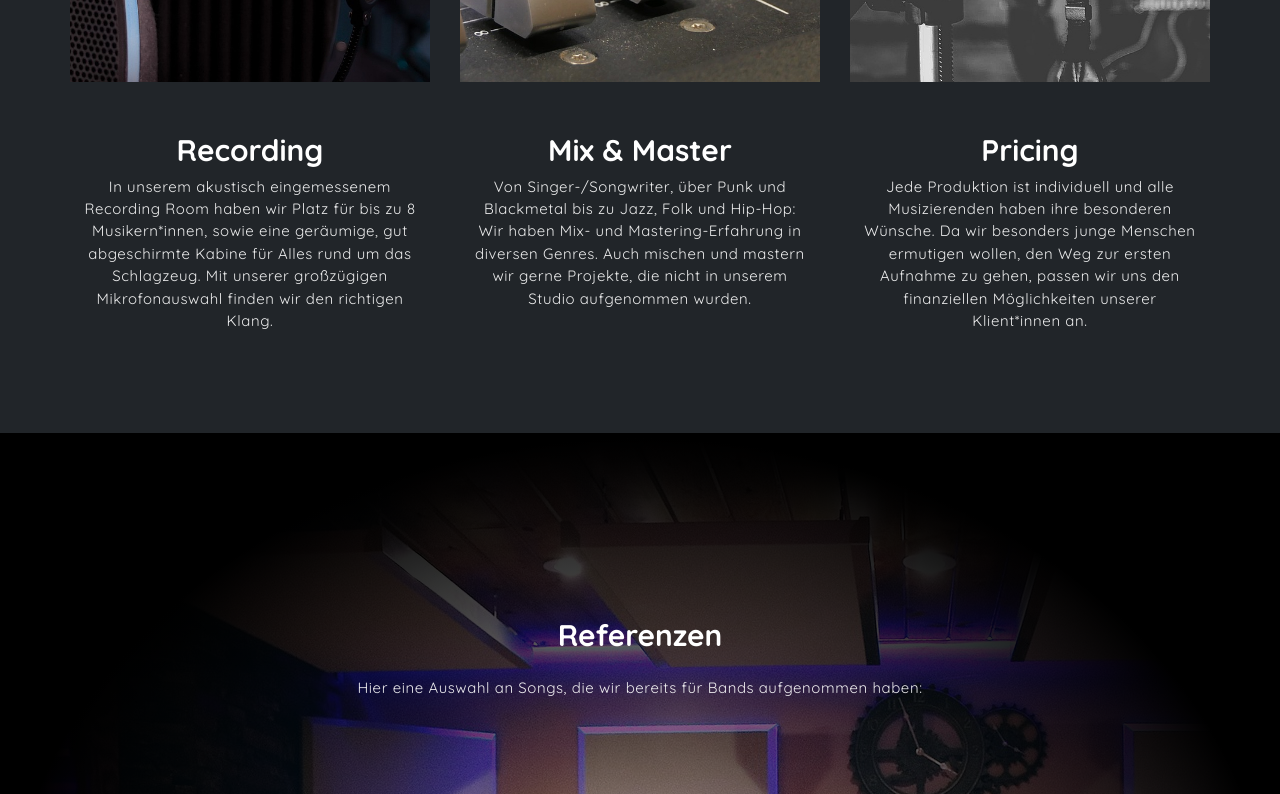
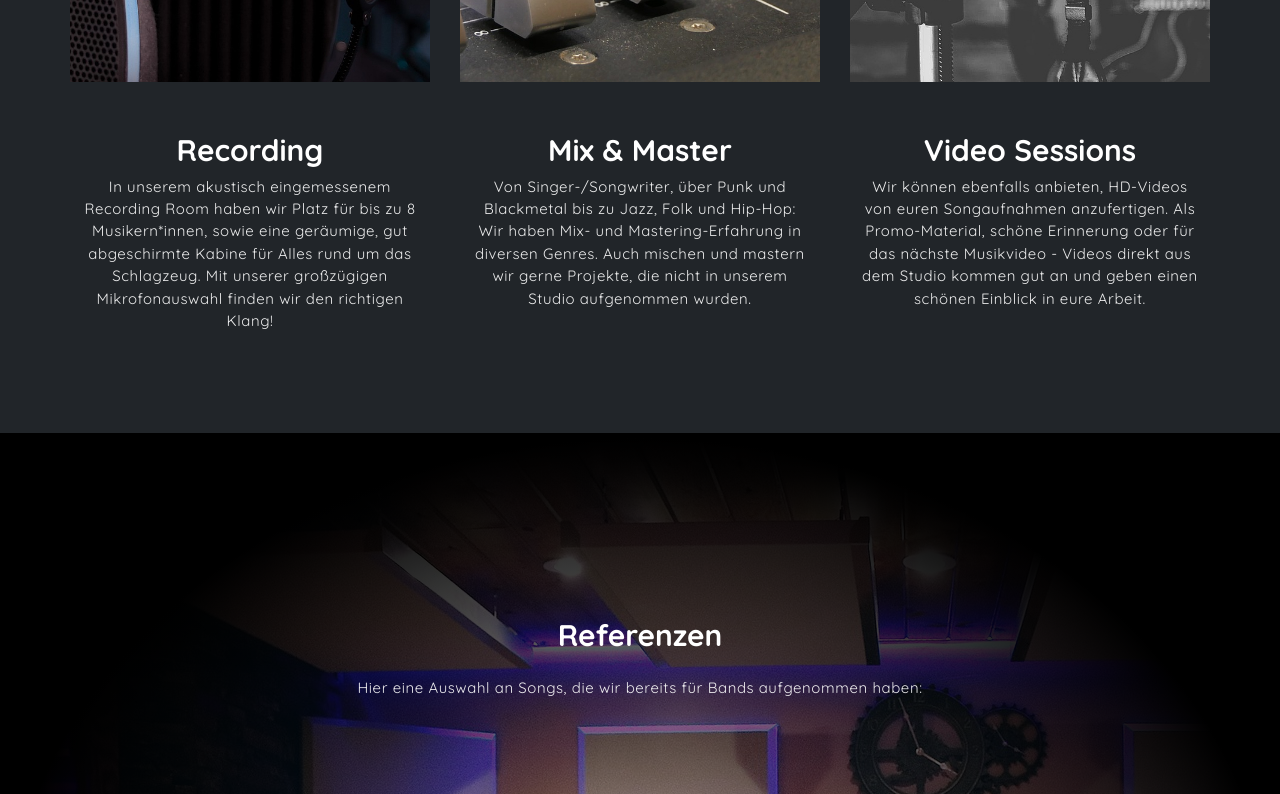
Before and after one commit to mikeAudio/mikeAudio.github.io, a website: page index.html in a window 1280 px wide. Shown: the part 1580-2374 px from the top of the page. Drawn offline with Linux system fonts and the light colour scheme.

Commit message:
Add VIdeo session text

```diff
--- a/index.html
+++ b/index.html
@@ -93,7 +93,7 @@
                     <h1 class="title">Recording</h1>
                     <p>In unserem akustisch eingemessenem Recording Room haben wir Platz für bis zu 8 Musikern*innen,
                         sowie eine geräumige, gut abgeschirmte Kabine für Alles rund um das Schlagzeug. Mit unserer großzügigen
-                        Mikrofonauswahl finden wir den richtigen Klang.</p>
+                        Mikrofonauswahl finden wir den richtigen Klang!</p>
                 </div>
             </div>
 
@@ -119,10 +119,10 @@
                     <div class="card-body"></div>
                 </a>
                 <div class="des">
-                    <h1 class="title">Pricing</h1>
-                    <p>Jede Produktion ist individuell und alle Musizierenden haben ihre besonderen Wünsche.
-                        Da wir besonders junge Menschen ermutigen wollen, den Weg
-                        zur ersten Aufnahme zu gehen, passen wir uns den finanziellen Möglichkeiten unserer Klient*innen an.</p>
+                    <h1 class="title">Video Sessions</h1>
+                    <p>Wir können ebenfalls anbieten, HD-Videos von euren Songaufnahmen anzufertigen.
+                    Als Promo-Material, schöne Erinnerung oder für das nächste Musikvideo - Videos direkt aus dem Studio
+                    kommen gut an und geben einen schönen Einblick in eure Arbeit.</p>
                 </div>
             </div>
         </div>
```
Also changed, not shown: imprint.html (+2 -6 lines).
